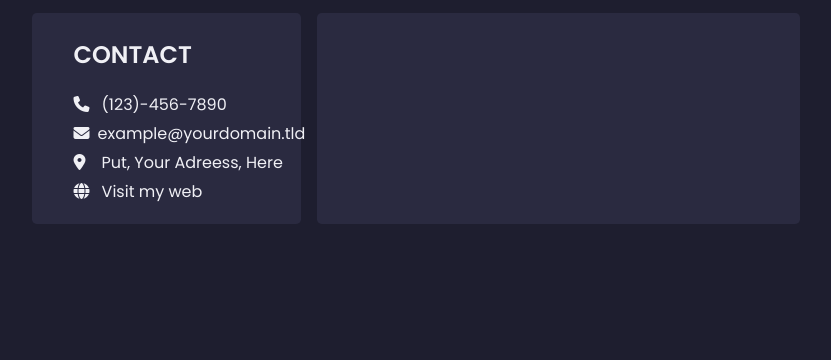
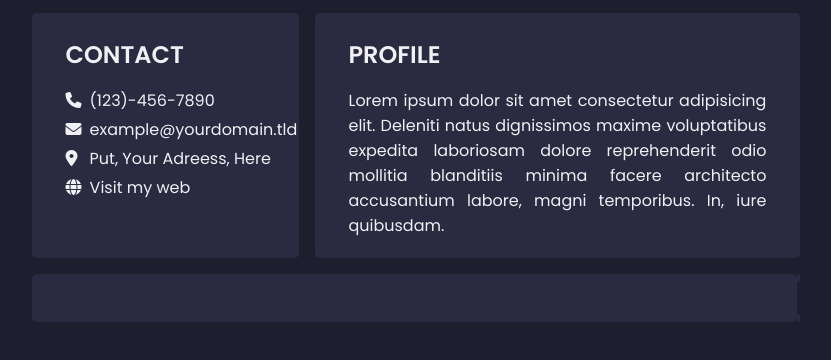
Before and after one commit to jocolirgb/resume, a plain HTML site: page index.html in a window 1280 px wide. Shown: the part 134-494 px from the top of the page, without its empty margins (224-1055 px from the left). Drawn offline with Linux system fonts and the light colour scheme.

Commit message:
idk what im doing

```diff
--- a/index.html
+++ b/index.html
@@ -21,13 +21,11 @@
       <div class="card">
         <h1 class="upper">insert <span class="highlight">name</span></h1>
       </div>
-      <div class="flex flex-row stretch gap">
+      <section class="flex flex-row stretch gap">
         <div class="card" id="contact">
+          <h2>CONTACT</h2>
           <ul>
-            <li>
-              <h2>CONTACT</h2>
-            </li>
-            <li class="icon-row flex">
+            <li class="icon-row flex text-hover">
               <i class="fa-solid fa-phone icons"></i>
               <a href="tel:...">(123)-456-7890</a>
             </li>
@@ -45,8 +43,23 @@
             </li>
           </ul>
         </div>
-        <div class="card" id="profile"></div>
-      </div>
+        <div class="card" id="profile">
+          <h2>PROFILE</h2>
+          <p>
+            Lorem ipsum dolor sit amet consectetur adipisicing elit. Deleniti
+            natus dignissimos maxime voluptatibus expedita laboriosam dolore
+            reprehenderit odio mollitia blanditiis minima facere architecto
+            accusantium labore, magni temporibus. In, iure quibusdam.
+          </p>
+        </div>
+      </section>
+      <section class="flex flex-row stretch">
+        <div class="card" id="professional"></div>
+        <div class="flex flex-col gap stretch right-group">
+          <div class="card" id="education"></div>
+          <div class="card" id="skills"></div>
+        </div>
+      </section>
     </main>
   </body>
 </html>
--- a/styles.css
+++ b/styles.css
@@ -23,6 +23,10 @@ h1 {
   text-align: center;
 }
 
+h2 {
+  margin-bottom: 1rem;
+}
+
 a {
   color: var(--text-primary);
   text-decoration: none;
@@ -30,6 +34,7 @@ a {
 
 ul {
   list-style-type: none;
+  margin-top: 1rem;
 }
 
 ul li {
@@ -43,12 +48,11 @@ ul li {
 }
 
 .icons {
-  width: 1.25rem;
+  width: 1rem;
 }
 
 #contact {
   width: 35%;
-  padding: 0.25rem 0.1rem;
 }
 
 #profile {
@@ -79,12 +83,49 @@ ul li {
   flex-direction: row;
 }
 
+.flex-col {
+  flex-direction: column;
+}
+
 .stretch {
   align-items: stretch;
 }
 
+.card h2,
+.card ul,
+.card p {
+  padding-left: 2rem;
+}
+
+.card h2 {
+  margin-bottom: 1rem;
+  padding: 0rem 2rem;
+}
+
+.card p {
+  text-align: justify;
+  padding: 0 2rem;
+}
+
 .gap {
   gap: 1rem;
+}
+
+.align-center {
+  align-items: center;
+}
+
+.text-hover:hover {
+  color: var(--text-secondary);
+}
+
+#professional {
+  flex: 2;
+}
+
+#education,
+#skills {
+  width: 35%;
 }
 
 @media (max-width: 768px) {
@@ -96,6 +137,10 @@ ul li {
     margin: 1rem auto;
     font-size: clamp(0.875rem, 2vw, 1rem);
     overflow-wrap: anywhere;
+  }
+  .card h2 {
+    text-align: center;
+    padding-left: 0;
   }
   .card {
     padding: 2px 4px;
```
